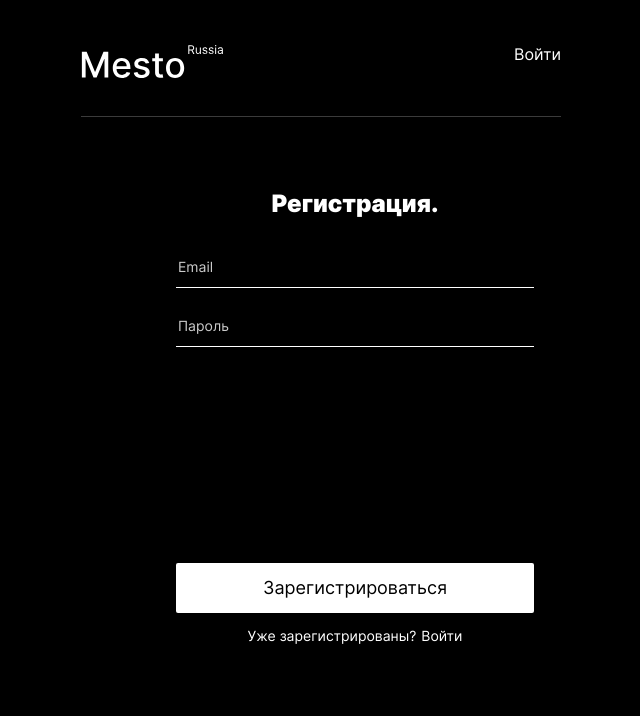
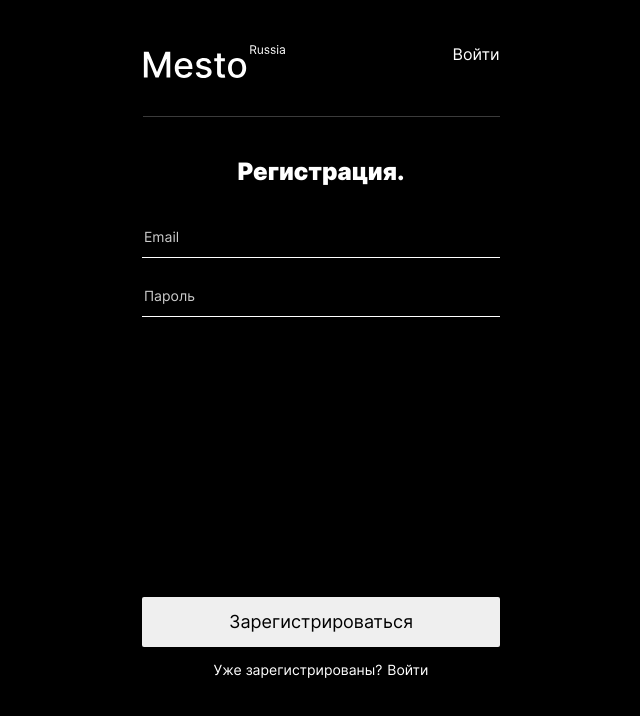
Before and after one commit to MarinaKrasnov/react-mesto-auth, a React (Create React App) app: page /sign-up in a window 1280 px wide. Shown: the top 716 px of the page, without its empty margins (319-959 px from the left). Built offline with nearby package versions, Linux system fonts and the light colour scheme.

Commit message:
fix: width adaptation

```diff
--- a/src/blocks/form/__input/form__input.css
+++ b/src/blocks/form/__input/form__input.css
@@ -9,15 +9,17 @@
     height: 42px;
     border-bottom: solid 1px white;
     color: white;
+ /*    flex-grow: 1; */
 }
 
 .form__input:nth-of-type(odd) {
     margin-bottom: 17px;
 }
 
-.form__input::-webkit-input-placeholder  {
+.form__input::-webkit-input-placeholder {
     color: #cccccc;
 }
+
 .form__input:-moz-placeholder {
     color: #cccccc;
 }
--- a/src/blocks/form/__submit/form__submit.css
+++ b/src/blocks/form/__submit/form__submit.css
@@ -11,10 +11,8 @@
     margin: 0;
     font-size: 18px;
     line-height: 22px;
-    margin-top: 40px;
-    background-color: #fff;
     color: #000000;
-    margin-top: 216px;
+    margin-top: 35vh;
 }
 
 .form__submit:hover {
--- a/src/blocks/form/__title/form__title.css
+++ b/src/blocks/form/__title/form__title.css
@@ -4,13 +4,13 @@
   font-weight: 900;
   font-size: 24px;
   line-height: 29px;
-    /* identical to box height */
-
   text-align: center;
   margin: 0;
+  margin-bottom: 30px;
   color: #FFFFFF;
-    flex-basis: 10vh;
+
 }
+
 @media (max-width:650px) {
   .form__title {
     font-size: 20px;
--- a/src/blocks/form/form.css
+++ b/src/blocks/form/form.css
@@ -1,22 +1,17 @@
 .form {
     width: 100%;
     height: 100%;
-        max-height: 330px;
     box-shadow: 0px 0px 25px rgba(0, 0, 0, .15);
     border-radius: 10px;
     box-sizing: border-box;
-        padding: 32px 34px 35px;
-        display: grid;
-        justify-content: flex-start;
     font-style: normal;
     font-weight: normal;
     font-size: 14px;
     line-height: 17px;
     border: none;
-
-
     max-width: 358px;
 }
+
 @media (max-width:837px) {
     .form {
         width: 282px;
--- a/src/blocks/header/__logo/header__logo.css
+++ b/src/blocks/header/__logo/header__logo.css
@@ -1,13 +1,13 @@
 .header__logo {
     max-width: 142px;
     max-height: 33px;
-justify-self: start;
+    justify-self: start;
 }
 
 @media (max-width: 665px) {
     .header__logo {
         width: 103.74px;
         height: 24.4px;
-        margin-left: 19px;
+        /*        margin-left: 19px; */
     }
 }
--- a/src/blocks/header/_type/header_type_login.css
+++ b/src/blocks/header/_type/header_type_login.css
@@ -6,9 +6,17 @@
     margin-right: 200px;
 }
 
-/* @media (max-width:500px) {
+@media (max-width:837px) {
     .header_type_login {
         margin-left: auto;
         margin-right: auto;
     }
-} */
+}
+
+@media (min-width:1200px) {
+    .header_type_login {
+        max-width: 357px;
+        margin-left: auto;
+        margin-right: auto;
+    }
+}
--- a/src/blocks/header/header.css
+++ b/src/blocks/header/header.css
@@ -9,6 +9,7 @@
     .header {
         margin: auto;
         padding-left: 8px;
+        padding-right: 8px;
         padding-bottom: 28px;
         margin-bottom: 43px;
     }
--- a/src/blocks/page/page.css
+++ b/src/blocks/page/page.css
@@ -3,6 +3,7 @@
     color: #FFFFFF;
     font-weight: 400;
     margin: 0 auto;
+
     font-family: "Inter", Arial, sans-serif;
     padding: 45px 19px 60px;
     text-rendering: optimizeLegibility;
@@ -29,14 +30,12 @@
 
 @media (max-width:837px) {
     .page {
-        padding: 28px 19px 36px;
-        /* max-width: 282px;*/
+        padding: 28px 0 36px;
     }
 }
 
 @media (max-width: 470px) {
     .page {
         padding: 28px 0 36px;
-
     }
 }
--- a/src/blocks/profile/__avatar/profile__avatar.css
+++ b/src/blocks/profile/__avatar/profile__avatar.css
@@ -1,6 +1,6 @@
 .profile__avatar {
     border-radius: 120px;
-    background-image: url('#');
+    /*  background-image: url('#'); */
     background-position: center;
     background-size: cover;
     background-repeat: no-repeat;
--- a/src/components/App.js
+++ b/src/components/App.js
@@ -166,6 +166,10 @@ function App() {
           setMessage(false);
           setInfoTooltip(true);
         }
+        if (res.error) {
+          setMessage(res.error);
+          setInfoTooltip(true);
+        }
       })
       .catch((err) => {
         console.log(err);
--- a/src/components/Register.js
+++ b/src/components/Register.js
@@ -19,7 +19,6 @@ const Register = ({ onRegister }) => {
 
   const handleSubmit = e => {
     e.preventDefault()
-    console.log('state:', state)
     if (onRegister && state.email) {
       onRegister(state.email, state.password)
     }
```
Also changed, not shown: package.json (+3 -7 lines), 2 other files (tests, documents, lock files or other folders). Lines whose indentation alone changed are shown as unchanged.
